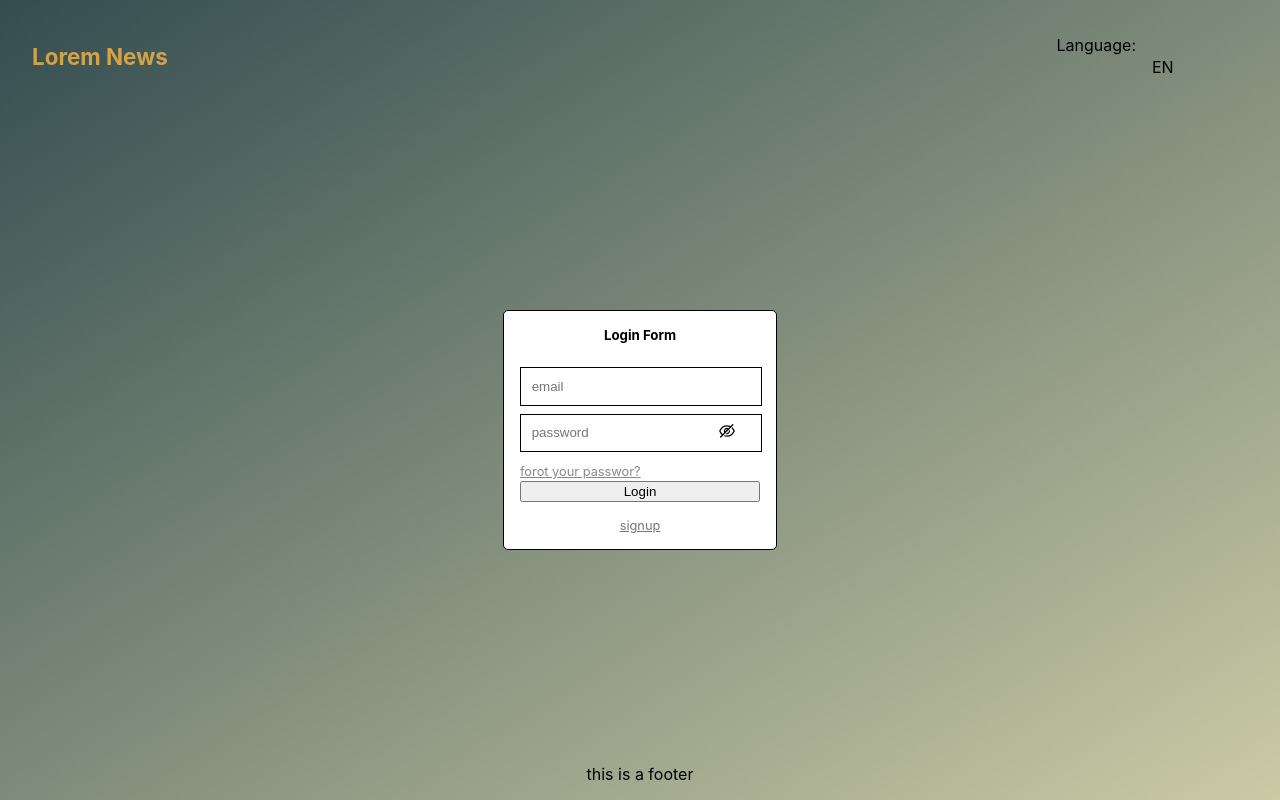
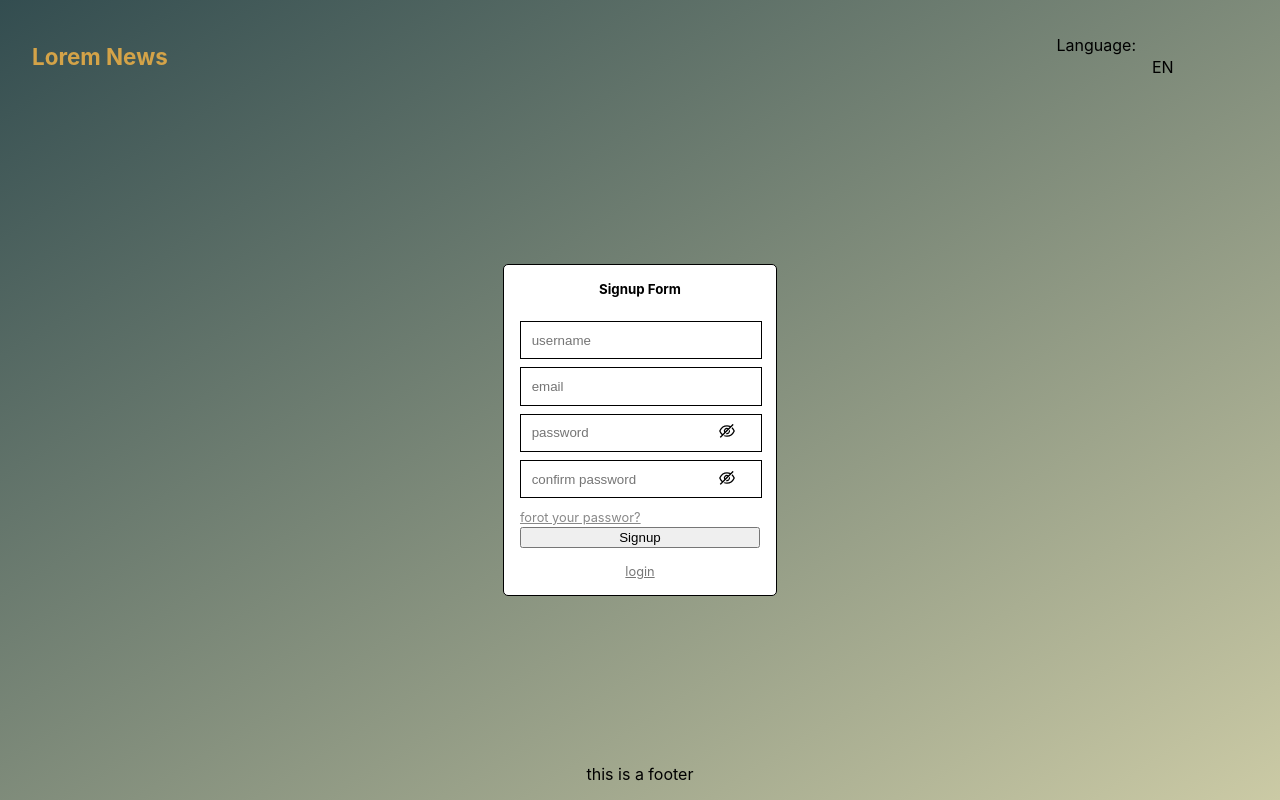
Before and after one commit to Ali-Oliaee/lorem-news, a React (Create React App) app: page / in a window 1280 px wide. Built offline with nearby package versions, Linux system fonts and the light colour scheme.

Commit message:
💄 add signup page

```diff
--- a/src/App.tsx
+++ b/src/App.tsx
@@ -2,11 +2,12 @@ import React from "react"
 import {Button} from 'antd'
 import { LoginWrapper } from "./components/login-wrapper"
 import { LoginPage } from "./pages/login-page"
+import { SignupPage } from "./pages/signup"
 
 const App = function () {
   return (
     <div className="App">
-      <LoginPage/>
+      <SignupPage/>
     </div>
 
   )
--- /dev/null
+++ b/src/pages/signup/index.tsx
@@ -0,0 +1 @@
+export {default as SignupPage} from './signup-page'
--- /dev/null
+++ b/src/pages/signup/signup-page.tsx
@@ -0,0 +1,44 @@
+import React from 'react'
+import {Form, Input, Button} from 'antd'
+import { LoginWrapper } from '../../components/login-wrapper'
+import './style.scss'
+
+function SignupPage() {
+    return (
+        <LoginWrapper>
+             <section className="signup-form-container">
+               <h5>Signup Form</h5>
+                <Form className="signup-form" onFinish={() => console.log('ckdjsn')
+                }>
+                <Form.Item className="input-container" >
+                    <Input placeholder="username"/>
+                </Form.Item>
+                <Form.Item className="input-container" rules={[
+                {
+                    required:true,
+                    message: 'This field is required!'
+                },
+                {
+                    type: 'email',
+                    message:'Enter a valid email'
+                }]}>
+                    <Input placeholder="email"/>
+                </Form.Item>
+                <Form.Item className="input-container">
+                    <Input.Password placeholder="password"/>
+                </Form.Item>
+                <Form.Item className="input-container">
+                    <Input.Password placeholder="confirm password"/>
+                </Form.Item>
+                <a href="#">forot your passwor?</a>
+                <Button htmlType="submit" className="submit-button" size="large">
+                    Signup
+                </Button>
+                </Form>
+                <a href="./login" className="login-link">login</a>
+           </section>
+        </LoginWrapper>
+    )
+}
+
+export default SignupPage
--- /dev/null
+++ b/src/pages/signup/style.scss
@@ -0,0 +1,48 @@
+.signup-form-container {
+  max-width: 15em;
+  border: 1px solid black;
+  border-radius: 5px;
+  background-color: #fff;
+  padding: 1em;
+  display: flex;
+  flex-direction: column;
+  align-items: center;
+  justify-content: center;
+
+  .signup-form {
+    padding: 1em;
+    width: 100%;
+    background-color: #fff;
+
+    .input-container {
+      width: 100%;
+      border: 1px solid;
+      margin: 0.5em auto;
+
+      input {
+        border: 0;
+        outline: 0;
+        padding: 0.8em;
+      }
+    }
+    a {
+      color: #888;
+      align-self: flex-start;
+      font-size: 0.8em;
+    }
+    .submit-button {
+      width: 100%;
+      cursor: pointer;
+    }
+  }
+
+  h5 {
+    margin: 0;
+  }
+
+  .login-link {
+    color: #777;
+    font-size: 0.8em;
+    margin: 0;
+  }
+}
```
